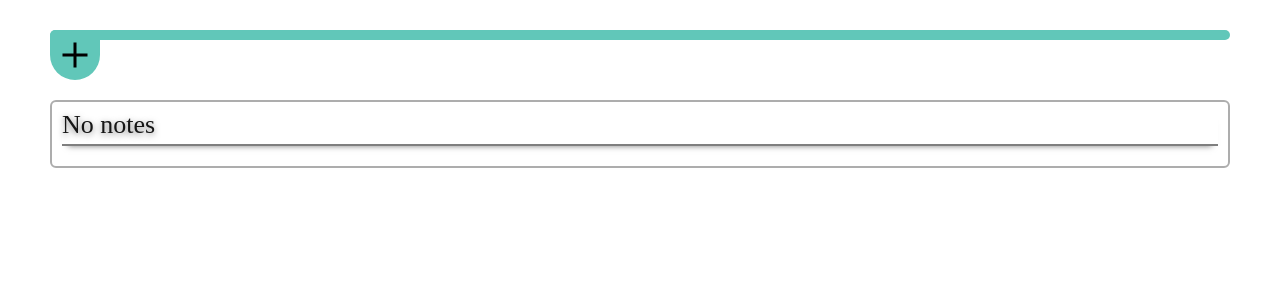
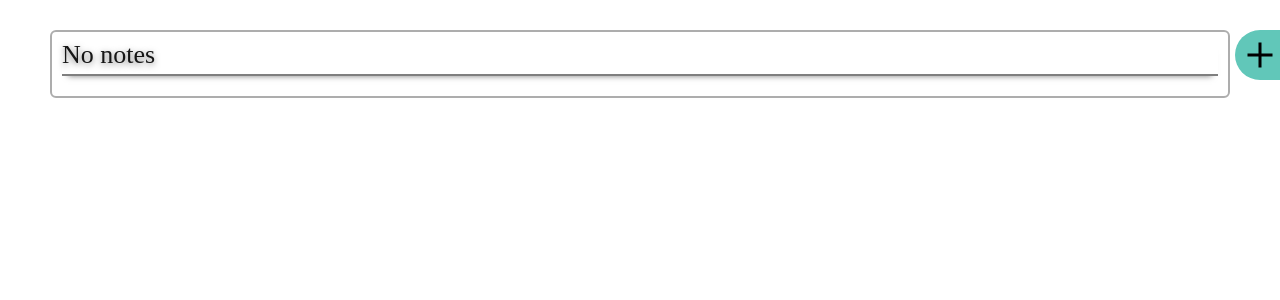
Before and after one commit to Oleksii-Martynenko-hub/react-notes, a React (Create React App) app: page / in a window 1280 px wide. Shown: the top 300 px of the page. Built offline with nearby package versions, Linux system fonts and the light colour scheme.

Commit message:
changed position form & added test animations/keyframes & added checkbox for new feature SaveLineBreaksTabs

```diff
--- a/package.json
+++ b/package.json
@@ -12,9 +12,10 @@
     "react-redux": "^7.2.2",
     "react-scripts": "4.0.0",
     "redux": "^4.0.5",
+    "redux-devtools-extension": "^2.13.8",
     "redux-thunk": "^2.3.0",
+    "shortid": "^2.2.16",
     "styled-components": "^5.2.1",
-    "redux-devtools-extension": "^2.13.8",
     "web-vitals": "^0.2.4"
   },
   "scripts": {
@@ -53,6 +54,5 @@
     "eslint-plugin-react": "^7.21.5",
     "eslint-plugin-react-hooks": "^4.2.0",
     "prettier": "^2.2.0"
-
   }
 }
--- a/src/components/FormNote.jsx
+++ b/src/components/FormNote.jsx
@@ -1,34 +1,29 @@
 import React from 'react';
 import { connect } from 'react-redux';
+import { generate } from 'shortid';
 import styled from 'styled-components';
 
+// import { animRotateAfter, animRotateBefore } from '../helpers/animations'
 import { createNote, changeValuesNote, changeOpennessForm } from '../redux/actions';
 
 const FormNote = ({ values, isOpen, createNote, changeValuesNote, changeOpennessForm }) => {
-  // const [title, setTitle] = useState('');
-  // const [content, setDescription] = useState('');
-  // const state = {
-  //   title: setTitle,
-  //   content: setDescription,
-  // }
-  // const textarea = useRef()
+  const { title, content, isSaveLineBreakTabs } = values;
 
-  const { title, content } = values;
+  const checkboxId = generate()
 
   const submitHandler = (event) => {
     event.preventDefault();
     if (!title.trim()) return;
 
-    createNote({ title, content, key: Date.now().toString() });
+    createNote({ title, content, isSaveLineBreakTabs, key: generate() });
     changeValuesNote({ ...values, title: '', content: '' });
-    // event.target.reset();
   };
 
-  const changeInputHandler = (event) => {
-    // state[event.target.name](event.target.value);
+  const changeHandler = ({ target: { name, value, type, checked } }) => {
+
     changeValuesNote({
       ...values,
-      [event.target.name]: event.target.value,
+      [name]: type === 'checkbox' ? checked : value,
     });
   };
 
@@ -36,41 +31,44 @@ const FormNote = ({ values, isOpen, createNote, changeValuesNote, changeOpenness
     changeOpennessForm(!isOpen)
   }
 
-  // const textareaValueAddBr = (e) => {
-  //   if (e.code === "Enter") changeInputValuePost({ ...valueInputs, content: content })
-  //   if (e.code === "Enter") changeInputValuePost({ ...valueInputs, content: content })
-  // }
-
-  // useEffect(() => {
-  //   window.addEventListener('keyup', textareaValueAddBr)
-  //   return () => {window.removeEventListener('keyup', textareaValueAddBr)}
-  // })
-
   return (
-    <FormNoteStyled
-      onSubmit={submitHandler}
-      isOpen={isOpen}
-    >
-      <BtnOpenForm onClick={changeOpennessFormHandler}>
+    <>
+      <BtnOpenForm onClick={changeOpennessFormHandler} isOpen={isOpen}>
         <span className="visually-hidden">Button for open form</span>
       </BtnOpenForm>
-      <label htmlFor="content">
-        Description
+      <FormNoteStyled
+        onSubmit={submitHandler}
+        isOpen={isOpen}
+      >
+        <h2>Create new note</h2>
+        <input
+          placeholder="Title"
+          type="text"
+          name="title"
+          value={title}
+          onChange={changeHandler}
+        />
         <textarea
-          // ref={textarea}
+          placeholder="Content"
           type="text"
           name="content"
-          id="content"
           value={content}
-          onChange={changeInputHandler}
+          onChange={changeHandler}
         />
-      </label>
-      <label htmlFor="title">
-        TITLE
-        <input type="text" name="title" id="title" value={title} onChange={changeInputHandler} />
-      </label>
-      <button type="submit">submit</button>
-    </FormNoteStyled>
+        <label htmlFor={checkboxId} className="labelSaveLineBreakTabs">
+          <input
+            className="checkSaveLineBreakTabs"
+            type="checkbox"
+            name="isSaveLineBreakTabs"
+            checked={isSaveLineBreakTabs}
+            id={checkboxId}
+            onChange={changeHandler}
+          />
+          Save line breaks and tabs
+        </label>
+        <button type="submit">submit</button>
+      </FormNoteStyled>
+    </>
   );
 };
 
@@ -87,35 +85,69 @@ const mapDispatchToProps = {
 
 export default connect( mapStateToProps, mapDispatchToProps )(FormNote);
 
+
+
 const FormNoteStyled = styled.form`
-  width: 100%;
-  height: ${props => props.isOpen ? '150px': '0px'};
+  height: calc(100% - 60px);
+  top: 30px;
+  right: -10px;
+  z-index: 5;
+  position: fixed;
+  width: ${props => props.isOpen ? '350px': '0px'};
   padding: ${props => props.isOpen ? '20px': '5px'};
   overflow: hidden;
   background-color: #61c7b9;
   border-radius: 6px;
-  margin: 0 10px ${props => props.isOpen ? '30px': '60px'} 0;
   transition: all 0.3s;
-  & label,
+  font-size: 20px;
+  font-family: serif;
   & input,
+  & textarea,
+  & button {
+    border-radius: 3px;
+    width: calc(100% - 10px);
+    padding: 10px;
+  }
+  & input {
+    height: 40px;
+    margin-bottom: 15px;
+  }
   & textarea {
+    height: calc(100% - 173px);
+    margin-bottom: 12px;
+  }
+  & button {
+
+  }
+  & h2 {
+    font-size: 24px;
+    text-align: center;
+    margin-bottom: 10px;
+  }
+  & .checkSaveLineBreakTabs {
+    width: 22px;
+    height: 22px;
+    margin: 0 15px 14px 0;
     position: relative;
-    top: 5px;
-    margin-right: 15px;
-    border-radius: 3px;
+    top: 4px;
+  }
+  & .labelSaveLineBreakTabs {
+    font-size: 20px;
+    position: relative;
+    top: -4px;
   }
 `;
 
-const BtnOpenForm = styled.form`
+const BtnOpenForm = styled.button`
   background-color: #61c7b9;
-  position: absolute;
+  position: fixed;
+  z-index: 6;
   top: 30px;
-  left: 50px;
+  right: -5px;
   width: 50px;
   height: 50px;
-  border-top-left-radius: 6px;
+  border-top-left-radius: 50%;
   border-bottom-left-radius: 50%;
-  border-bottom-right-radius: 50%;
   cursor: pointer;
   &::before,
   &::after {
@@ -123,12 +155,13 @@ const BtnOpenForm = styled.form`
     position: absolute;
     top: 50%;
     left: 50%;
-    transform: translate( -50%, -50% );
+    transform: ${props => props.isOpen ? 'translate( -50%, -50% ) rotate(-45deg)'  : 'translate( -50%, -50% )'};
     width: 3px;
     height: 25px;
     background-color: #000;
+    transition: all 0.3s;
   }
   &::after {
-    transform: translate( -50%, -50% ) rotate(90deg);
+    transform: ${props => props.isOpen ? 'translate( -50%, -50% ) rotate(45deg)'  : 'translate( -50%, -50% ) rotate(90deg)'};
   }
 `;
--- a/src/components/Note.jsx
+++ b/src/components/Note.jsx
@@ -1,32 +1,15 @@
 import React from 'react';
-
 import styled from 'styled-components';
 
-const Note = ({ title, content }) => {
-  const ContentSaveLineBreakWhiteSpaces = () => {
-    const contentSLBWS = content.split('\n');
-    if (contentSLBWS.length < 2) return <p>{content}</p>;
-    return contentSLBWS.map((line, i) => {
-      const words = line.split(' ');
+import saveLineBreakTabs  from '../helpers/saveLineBreakTabs';
 
-      const key = i;
-      return (
-        <p key={key}>
-          {words.map((word) => (
-            <span>
-              <i>&nbsp;</i>
-              {word}
-            </span>
-          ))}
-        </p>
-      );
-    });
-  };
+const Note = ({ title, content, isSaveLineBreakTabs }) => {
+  const Content = () => saveLineBreakTabs( content, isSaveLineBreakTabs )
 
   return (
     <NoteStyled>
       <h2>{title}</h2>
-      <ContentSaveLineBreakWhiteSpaces />
+      <Content />
     </NoteStyled>
   );
 };
--- a/src/components/Notes.jsx
+++ b/src/components/Notes.jsx
@@ -7,7 +7,13 @@ const Notes = ({ notes }) => {
   const defaultProps = { title: 'No notes', content: '' };
   if (!notes.length) return <Note title={defaultProps.title} content={defaultProps.content} />;
 
-  return notes.map(({ title, content, key }) => <Note title={title} content={content} key={key} />);
+  return notes.map(
+    ({
+      title,
+      content,
+      key,
+      isSaveLineBreakTabs
+    }) => <Note title={title} content={content} isSaveLineBreakTabs={isSaveLineBreakTabs} key={key} />);
 };
 
 export default connect((state) => ({ notes: state.notes.notes }), null)(Notes);
--- a/src/redux/actions.js
+++ b/src/redux/actions.js
@@ -1,9 +1,9 @@
 import { CREATE_NOTE, CHANGE_VALUES_NOTE, CHANGE_OPENNESS_FORM } from './types';
 
-export function createNote(post) {
+export function createNote(note) {
   return {
     type: CREATE_NOTE,
-    payload: post,
+    payload: note,
   };
 }
 export function changeValuesNote(values) {
--- a/src/redux/formReducer.js
+++ b/src/redux/formReducer.js
@@ -4,6 +4,7 @@ const initialState = {
   values: {
     title: '',
     content: '',
+    isSaveLineBreakTabs: false,
   },
   isOpen: false,
 };
```
Also changed, not shown: 1 other file (tests, documents, lock files or other folders).
